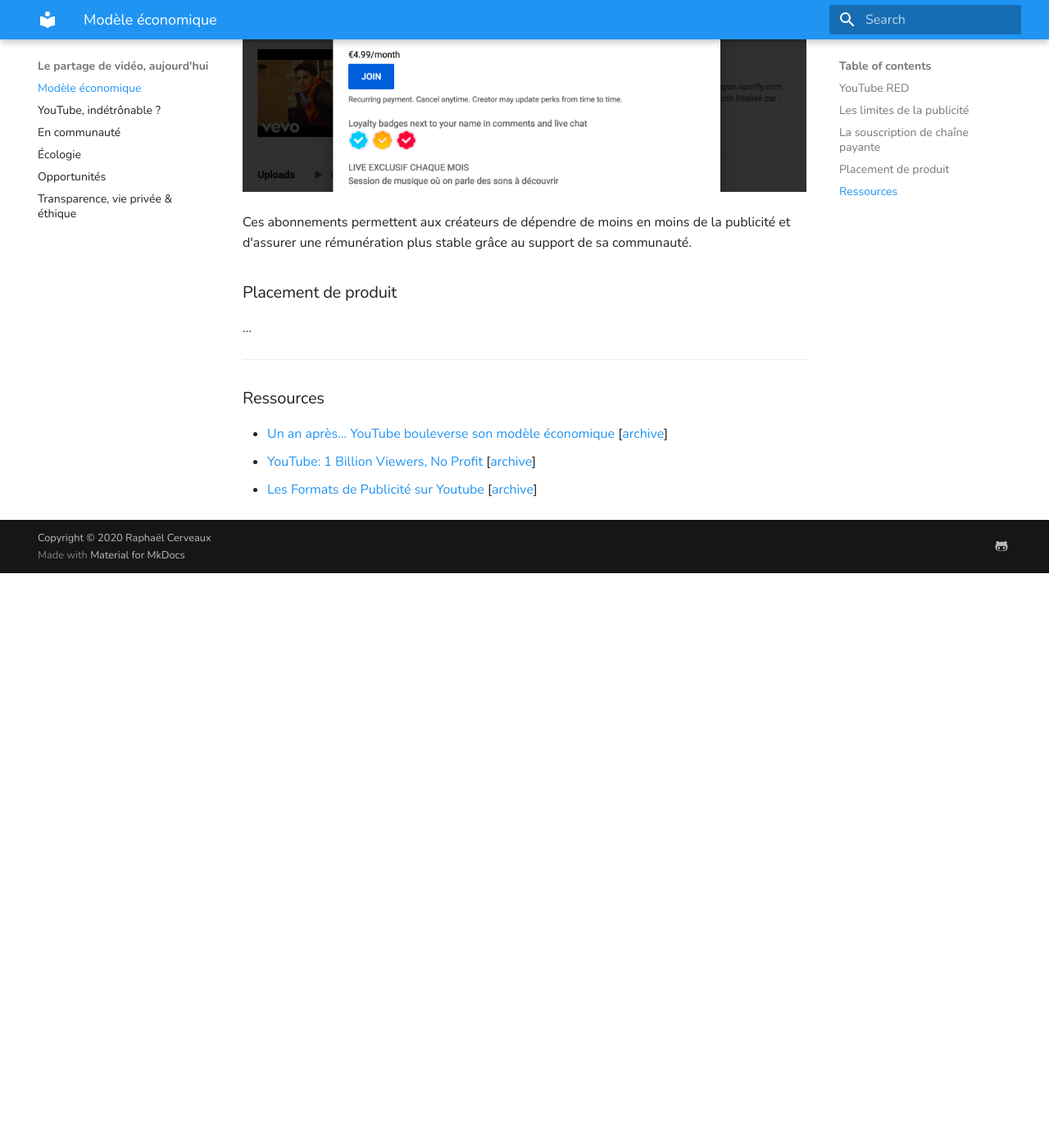
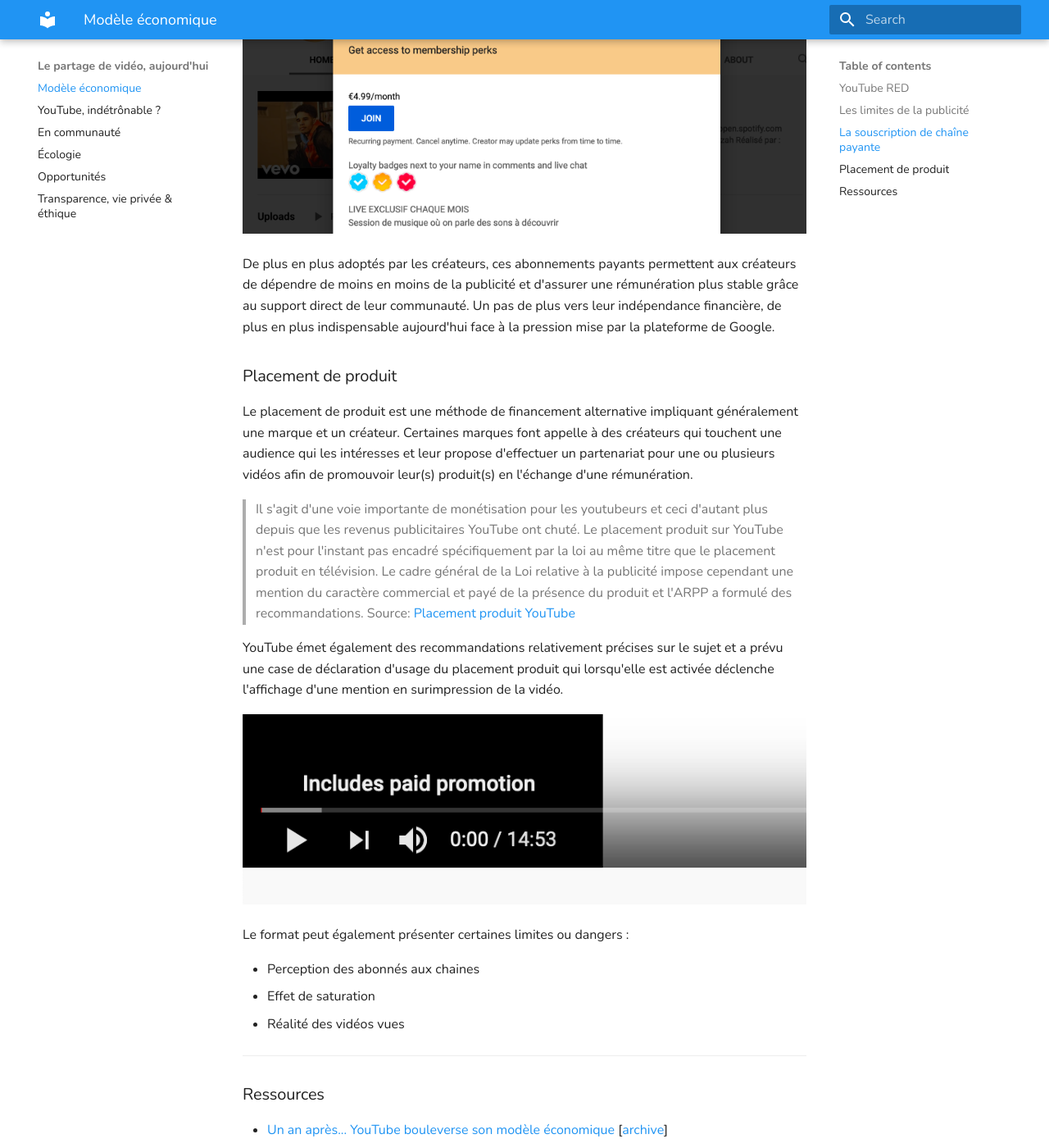
Before and after one commit to sundowndev/livre-blanc-video, an MkDocs documentation site: the page built from docs/today/business-model.md, in a window 1280 px wide and 1400 px high, scrolled down 4836 px. Shown: the whole window at 82% size. Built offline with MkDocs 1.6.1 and Material for MkDocs 9.7.7, drawn with Linux system fonts in a browser that asks for light colours; comment, search, counter and statistics services are not loaded; before the commit the page ends 5535 px from its top, so only the background shows below that; some of the changed text lies outside the part shown.

Commit message:
content: business model

```diff
--- a/docs/today/business-model.md
+++ b/docs/today/business-model.md
@@ -50,7 +50,7 @@
 
 >Le but pour YouTube est de garder les internautes le plus de temps possible sur la plateforme. Ils vont donc regarder le nombre de minutes visionnées pour chaque vidéo. Si les gens restent plus longtemps, alors ton contenu est davantage propulsé. Avec ce système, on ne peut pas vraiment tricher.
 
-Son témoignage indique que les annonceurs sont en réalité ceux qui décident de leur rémunération de par le pouvoir qu'ils ont sur les publicités affichées sur la plateforme. Ce pouvoir est en réalité mesuré par sa dépendance de la publicité.
+Son témoignage indique que les annonceurs sont en réalité ceux qui décident de leur rémunération de par le pouvoir qu'ils ont sur les publicités affichées sur la plateforme. En effet, la publicité représentant la majeur partie des revenus générés par la plateforme, les annonceurs ont acquis au fil des années une place importante dans l'écosystème et le fonctionnement de YouTube. Leurs choix peuvent donc s'avérés critiques pour la rémunération des vidéastes.
 
 ### La souscription de chaîne payante
 
@@ -65,11 +65,23 @@
 
 ![](/assets/screenshot_6.png)
 
-Ces abonnements permettent aux créateurs de dépendre de moins en moins de la publicité et d'assurer une rémunération plus stable grâce au support de sa communauté.
+De plus en plus adoptés par les créateurs, ces abonnements payants permettent aux créateurs de dépendre de moins en moins de la publicité et d'assurer une rémunération plus stable grâce au support direct de leur communauté. Un pas de plus vers leur indépendance financière, de plus en plus indispensable aujourd'hui face à la pression mise par la plateforme de Google.
 
 ### Placement de produit
 
-...
+Le placement de produit est une méthode de financement alternative impliquant généralement une marque et un créateur. Certaines marques font appelle à des créateurs qui touchent une audience qui les intéresses et leur propose d'effectuer un partenariat pour une ou plusieurs vidéos afin de promouvoir leur(s) produit(s) en l'échange d'une rémunération.
+
+>Il s'agit d'une voie importante de monétisation pour les youtubeurs et ceci d'autant plus depuis que les revenus publicitaires YouTube ont chuté. Le placement produit sur YouTube n'est pour l'instant pas encadré spécifiquement par la loi au même titre que le placement produit en télévision. Le cadre général de la Loi relative à la publicité impose cependant une mention du caractère commercial et payé de la présence du produit et l'ARPP a formulé des recommandations. Source: [Placement produit YouTube](https://www.definitions-marketing.com/definition/placement-produit-youtube/)
+
+YouTube émet également des recommandations relativement précises sur le sujet et a prévu une case de déclaration d'usage du placement produit qui lorsqu'elle est activée déclenche l'affichage d'une mention en surimpression de la vidéo.
+
+![](/assets/screenshot_7.png)
+
+Le format peut également présenter certaines limites ou dangers :
+
+- Perception des abonnés aux chaines
+- Effet de saturation
+- Réalité des vidéos vues
 
 ----
 
```
Also changed, not shown: docs/assets/screenshot_7.png (added).
